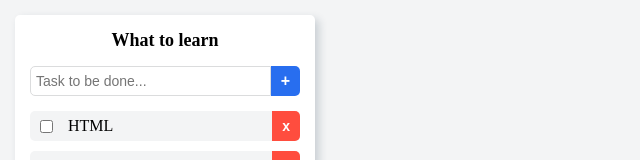
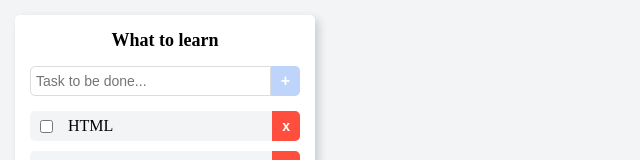
Before and after one commit to NikChist88/todolist, a React (Create React App) app: page / in a window 1280 px wide. Shown: the top 160 px of the page, without its empty margins (0-640 px from the left). Built offline with nearby package versions, Linux system fonts and the light colour scheme.

Commit message:
refactoring and add msgError

```diff
--- a/public/index.html
+++ b/public/index.html
@@ -9,11 +9,9 @@
       name="description"
       content="Web site created using create-react-app"
     />
-    <link rel="apple-touch-icon" href="%PUBLIC_URL%/logo192.png" />
-    <title>React App</title>
+    <title>Todo App</title>
   </head>
   <body>
-    <noscript>You need to enable JavaScript to run this app.</noscript>
     <div id="root"></div>
   </body>
 </html>
--- a/src/App.css
+++ b/src/App.css
@@ -16,6 +16,9 @@
 }
 .btn-primary:hover {
   background-color: #215dce;
+}
+.btn-primary:disabled {
+  background-color: rgba(42, 111, 239, 0.3)
 }
 
 .btn-danger {
@@ -42,6 +45,10 @@
 .is-done {
   text-decoration: line-through;
   opacity: 0.5;
+}
+
+.error {
+  color: red;
 }
 
 .todo {
@@ -81,9 +88,11 @@
   display: flex;
   flex-direction: column;
   gap: 10px 0;
+  overflow: hidden;
 }
 
 .todo-list-item {
+  width: 270px;
   display: flex;
   align-items: center;
   gap: 0 15px;
@@ -93,7 +102,7 @@
 }
 
 .todo-list-task {
-  flex-grow: 1;
+  width: 100%;
   font-size: 16px;
 }
 
--- a/src/components/Button.tsx
+++ b/src/components/Button.tsx
@@ -3,14 +3,20 @@ import { FC } from 'react'
 type ButtonType = {
   className?: string
   title: string
+  disabled?: boolean
   callBack: () => void
 }
 
-export const Button: FC<ButtonType> = ({ className, title, callBack }) => {
+export const Button: FC<ButtonType> = (props) => {
+  const { className, title, callBack, disabled } = props
   const onClickHandler = () => callBack()
 
   return (
-    <button className={`btn ${className}`} onClick={onClickHandler}>
+    <button
+      className={`btn ${className}`}
+      onClick={onClickHandler}
+      disabled={disabled}
+    >
       {title}
     </button>
   )
--- a/src/components/Input.tsx
+++ b/src/components/Input.tsx
@@ -3,19 +3,19 @@ import { ChangeEvent, KeyboardEvent, FC } from 'react'
 type InputPropsType = {
   className?: string
   value: string
-  setInputValue: (value: string) => void
+  onChange: (value: string) => void
   addTask: () => void
 }
 
 export const Input: FC<InputPropsType> = (props) => {
-  const { value, className, setInputValue, addTask } = props
+  const { value, className, onChange, addTask } = props
 
   const onChangeHandler = (e: ChangeEvent<HTMLInputElement>) => {
-    setInputValue(e.currentTarget.value.trimStart())
+    onChange(e.currentTarget.value.trimStart())
   }
 
   const onKeyPressHandler = (e: KeyboardEvent<HTMLInputElement>) => {
-    e.key === 'Enter' && addTask()
+    if (e.key === 'Enter' && value.length < 15 && value) addTask()
   }
 
   return (
@@ -26,6 +26,7 @@ export const Input: FC<InputPropsType> = (props) => {
       onChange={onChangeHandler}
       onKeyUp={onKeyPressHandler}
       placeholder="Task to be done..."
+      maxLength={15}
     />
   )
 }
--- a/src/components/Task.tsx
+++ b/src/components/Task.tsx
@@ -23,9 +23,7 @@ export const Task: FC<TaskPropsType> = (props) => {
       <Button
         className="btn-danger"
         title={'x'}
-        callBack={() => {
-          deleteTask(id)
-        }}
+        callBack={() => deleteTask(id)}
       />
     </li>
   )
--- a/src/components/Todolist.tsx
+++ b/src/components/Todolist.tsx
@@ -21,6 +21,8 @@ export const Todolist: FC<TodolistPropsType> = (props) => {
   // Local State
   const [inputValue, setInputValue] = useState<string>('')
   const [filter, setFilter] = useState<FilterType>('all')
+  const maxTaksLength = inputValue.length === 15
+  const msgError = 'Max task length is 15 chars!'
 
   // Change Tasks Filter
   const changeFilter = (value: FilterType) => {
@@ -37,12 +39,8 @@ export const Todolist: FC<TodolistPropsType> = (props) => {
 
   // Add Task
   const addTask = () => {
-    if (inputValue !== '') {
-      createTask(inputValue)
-      setInputValue('')
-    } else {
-      window.alert('The field must not be empty!')
-    }
+    createTask(inputValue)
+    setInputValue('')
   }
 
   return (
@@ -52,14 +50,21 @@ export const Todolist: FC<TodolistPropsType> = (props) => {
         <Input
           className="todo-input-task"
           value={inputValue}
-          setInputValue={setInputValue}
+          onChange={setInputValue}
           addTask={addTask}
         />
-        <Button className="btn-primary" title={'+'} callBack={addTask} />
+        <Button
+          className="btn-primary"
+          title={'+'}
+          callBack={addTask}
+          disabled={!inputValue || maxTaksLength}
+        />
       </div>
 
+      {maxTaksLength && <p className="error">{msgError}</p>}
+
       {filteredTasks.length === 0 ? (
-        <span>Your task list is empty.</span>
+        <span>Your {filter} tasks list is empty.</span>
       ) : (
         <ul className="todo-list">
           {filteredTasks.map((task) => (
@@ -79,25 +84,19 @@ export const Todolist: FC<TodolistPropsType> = (props) => {
         <Button
           className={filter === 'all' ? 'btn-success active' : 'btn-success'}
           title={'All'}
-          callBack={() => {
-            changeFilter('all')
-          }}
+          callBack={() => changeFilter('all')}
         />
         <Button
           className={filter === 'active' ? 'btn-success active' : 'btn-success'}
           title={'Active'}
-          callBack={() => {
-            changeFilter('active')
-          }}
+          callBack={() => changeFilter('active')}
         />
         <Button
           className={
             filter === 'completed' ? 'btn-success active' : 'btn-success'
           }
           title={'Completed'}
-          callBack={() => {
-            changeFilter('completed')
-          }}
+          callBack={() => changeFilter('completed')}
         />
       </div>
     </div>
```
